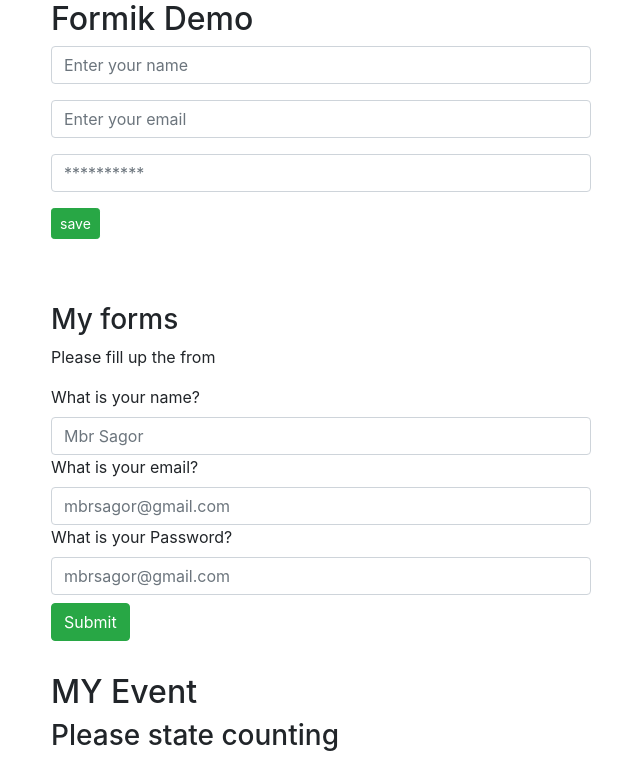
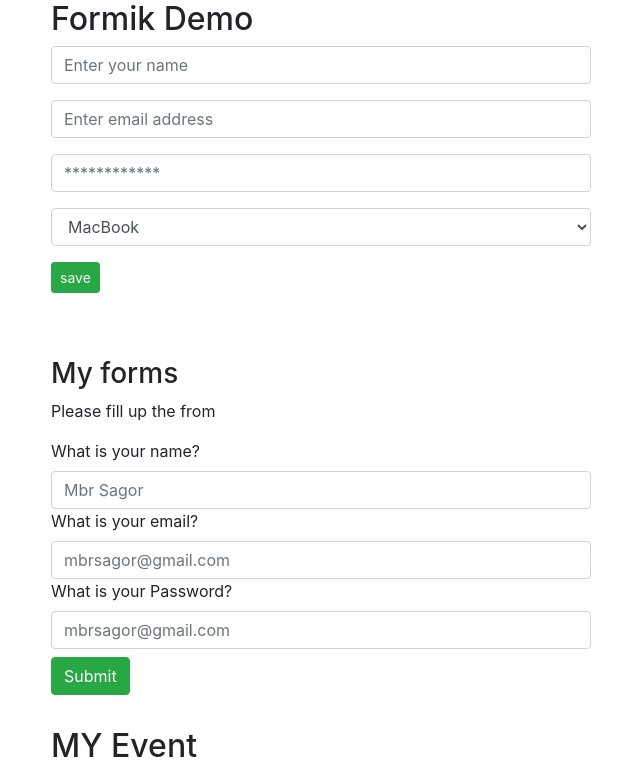
Before and after one commit to mbrsagor/youReacker, a React (Create React App) app: page / in a window 1280 px wide. Shown: the top 767 px of the page, without its empty margins (319-959 px from the left). Built offline with nearby package versions, Linux system fonts and the light colour scheme.

Commit message:
Formik dynamic custom field

```diff
--- a/src/components/formik/index.jsx
+++ b/src/components/formik/index.jsx
@@ -3,6 +3,18 @@ import { Formik, Form, Field, ErrorMessage } from 'formik';
 // import MyForm from './form'
 
 import * as Yup from 'yup';
+
+const CustomField = ({name, type='text', placeholder}) => (
+    <div className="form-group">
+        <Field
+        className="form-control mb-2"
+        name={name}
+        type={type}
+        placeholder={placeholder} />
+        {/* {props.errors.name && props.touched.name && <div className="text-warning">{props.errors.name}</div>} */}
+        <ErrorMessage name={name} />
+    </div>
+)
 
 const myValidtionsScheme = Yup.object().shape({
     name: Yup.string().required('Name is required').min(3, 'Minumum 3 chr').max(15, 'Maximum 15 char'),
@@ -16,7 +28,7 @@ class MyFormik extends Component {
             <div>
                 <h2>Formik Demo</h2>
                 <Formik
-                    initialValues={{name:'', email:'', password:''}}
+                    initialValues={{name:'', email:'', password:'', phone: ''}}
                     onSubmit={(values, formikBag) => {
                         console.log(values);
                         console.log(formikBag);
@@ -31,29 +43,24 @@ class MyFormik extends Component {
                         // console.log(props);
                         return <Form>
                             <div className="form-group">
-                                <Field
-                                className="form-control mb-2"
-                                name="name"
-                                placeholder="Enter your name" />
-                                {/* {props.errors.name && props.touched.name && <div className="text-warning">{props.errors.name}</div>} */}
+                                <CustomField name="name" placeholder="Enter your name" />
                                 <ErrorMessage name="name" />
                             </div>
                             <div className="form-group">
-                                <Field
-                                className="form-control mb-2"
-                                name="email"
-                                type="email"
-                                placeholder="Enter your email" />
-                                {/* {props.errors.email && props.touched.email && <div>{props.errors.email}</div>} */}
+                                <CustomField name="email" type="email" placeholder="Enter email address" />
                                 <ErrorMessage name="email" />
                             </div>
                             <div className="form-group">
-                                <Field
-                                type="password"
-                                className="form-control mb-2"
-                                name="password"
-                                placeholder="**********" />
-                                {/* {props.errors.password && props.touched.password && <div>{props.errors.password}</div>} */}
+                                <CustomField name="password" type="password" placeholder="************" />
+                                <ErrorMessage name="password" />
+                            </div>
+                            <div className="form-group">
+                                <Field name="phone" as="select" className="form-control">
+                                    <option value="macbook">MacBook</option>
+                                    <option value="window">Windows</option>
+                                    <option value="linux">Linux</option>
+                                    <option value="other">Other</option>
+                               </Field>
                                 <ErrorMessage name="password" />
                             </div>
                             <button type="submit" className="btn btn-success btn-sm">save</button>
```
Also changed, not shown: 1 other file (tests, documents, lock files or other folders).
